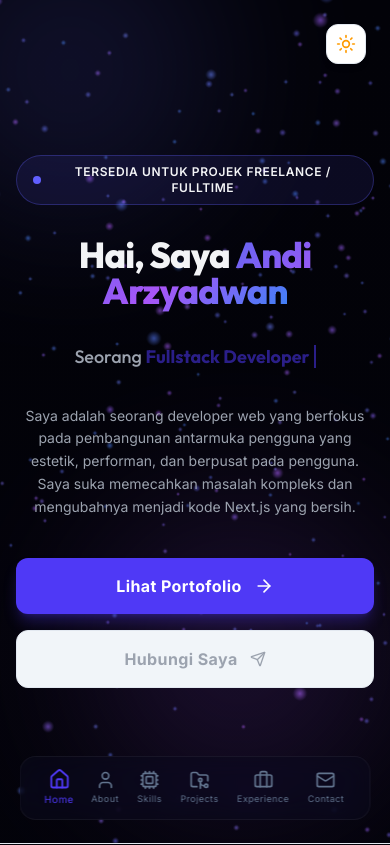
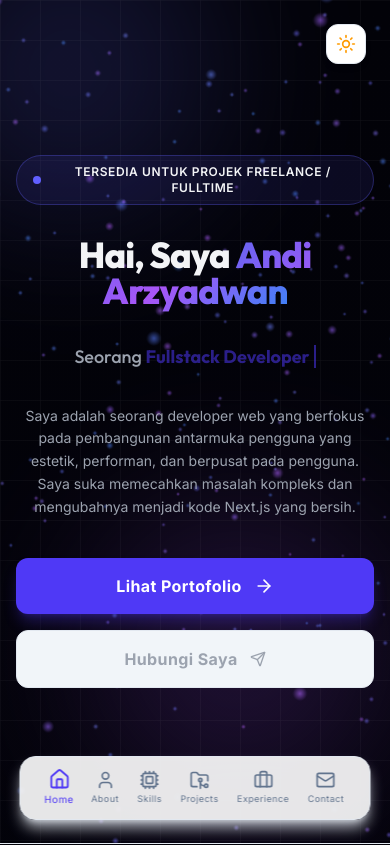
Before and after one commit to arzyadwan/Andi-Porto, a Next.js app: page / in a window 390 px wide. Shown: the top 845 px of the page. Built offline with nearby package versions, Linux system fonts and the light colour scheme.

Commit message:
fix: improve light mode styling across all components

```diff
--- a/src/app/globals.css
+++ b/src/app/globals.css
@@ -49,6 +49,15 @@ html, body {
   overflow-x: hidden;
 }
 
+/* Smooth transitions when switching themes (excluding transform/opacity to not break scroll animations) */
+*:not([class*="scroll-"]):not([class*="hero-anim"]),
+*:not([class*="scroll-"]):not([class*="hero-anim"])::before,
+*:not([class*="scroll-"]):not([class*="hero-anim"])::after {
+  transition-property: background-color, border-color, color, box-shadow, fill, stroke;
+  transition-duration: 0.25s;
+  transition-timing-function: ease;
+}
+
 /* Custom Scrollbar */
 ::-webkit-scrollbar {
   width: 6px;
@@ -76,10 +85,10 @@ html, body {
   backdrop-filter: blur(12px) saturate(180%);
   -webkit-backdrop-filter: blur(12px) saturate(180%);
   border: 1px solid var(--glass-border);
-  box-shadow: 0 4px 30px rgba(0, 0, 0, 0.03);
+  box-shadow: 0 2px 20px rgba(99, 102, 241, 0.06), 0 1px 4px rgba(0, 0, 0, 0.05);
 }
 .dark .glass-effect {
-  box-shadow: none;
+  box-shadow: 0 4px 30px rgba(0, 0, 0, 0.3);
 }
 
 .text-gradient {
@@ -102,12 +111,12 @@ html, body {
   height: 300px;
   border-radius: 50%;
   filter: blur(80px);
-  opacity: 0.08;
+  opacity: 0.12;
   pointer-events: none;
   z-index: 0;
 }
 .dark .glow-bg {
-  opacity: 0.15;
+  opacity: 0.18;
 }
 
 .glow-indigo {
--- a/src/components/Contact.tsx
+++ b/src/components/Contact.tsx
@@ -46,7 +46,7 @@ export default function Contact() {
       <div className="max-w-5xl mx-auto relative z-10">
         {/* Section Title */}
         <div ref={titleRef} className="scroll-fade-up flex flex-col mb-16">
-          <span className="text-xs uppercase tracking-widest text-indigo-505 dark:text-indigo-400 font-semibold mb-2">Kontak</span>
+          <span className="text-xs uppercase tracking-widest text-indigo-500 dark:text-indigo-400 font-semibold mb-2">Kontak</span>
           <h2 className="font-heading font-bold text-3xl sm:text-4xl text-text-primary">
             Hubungi Saya
           </h2>
@@ -98,7 +98,10 @@ export default function Contact() {
 
             {/* Availability Indicator */}
             <div className="p-4 rounded-2xl bg-indigo-500/5 border border-indigo-500/10 flex items-center gap-4">
-              <div className="w-3 h-3 rounded-full bg-emerald-500 animate-ping"></div>
+              <span className="relative flex h-3 w-3">
+                <span className="animate-ping absolute inline-flex h-full w-full rounded-full bg-emerald-400 opacity-75"></span>
+                <span className="relative inline-flex rounded-full h-3 w-3 bg-emerald-500"></span>
+              </span>
               <span className="text-xs font-semibold text-indigo-600 dark:text-indigo-300">
                 Membalas email Anda dalam kurun waktu 24 jam.
               </span>
--- a/src/components/Hero.tsx
+++ b/src/components/Hero.tsx
@@ -103,11 +103,11 @@ export default function Hero() {
       </div>
 
       {/* Decorative Grid SVG Pattern in Background */}
-      <div className="absolute inset-0 z-0 opacity-15 pointer-events-none flex items-center justify-center">
-        <svg width="100%" height="100%" xmlns="http://www.w3.org/2000/svg">
+      <div className="absolute inset-0 z-0 pointer-events-none flex items-center justify-center">
+        <svg width="100%" height="100%" xmlns="http://www.w3.org/2000/svg" className="opacity-[0.07] dark:opacity-[0.04]">
           <defs>
             <pattern id="grid" width="40" height="40" patternUnits="userSpaceOnUse">
-              <path d="M 40 0 L 0 0 0 40" fill="none" stroke="rgba(255,255,255,0.06)" strokeWidth="1" />
+              <path d="M 40 0 L 0 0 0 40" fill="none" stroke="currentColor" strokeWidth="1" />
             </pattern>
           </defs>
           <rect width="100%" height="100%" fill="url(#grid)" />
--- a/src/components/Projects.tsx
+++ b/src/components/Projects.tsx
@@ -345,12 +345,12 @@ export default function Projects() {
               <div className="h-56 relative w-full border-b border-slate-200 dark:border-slate-800/40 overflow-hidden">
                 <ProjectMockup id={project.id} />
                 {/* Hover Overlay */}
-                <div className="absolute inset-0 bg-slate-950/70 opacity-0 group-hover:opacity-100 flex items-center justify-center gap-4 transition-all duration-300">
+                <div className="absolute inset-0 bg-white/80 dark:bg-slate-950/80 opacity-0 group-hover:opacity-100 flex items-center justify-center gap-4 transition-all duration-300 backdrop-blur-sm">
                   <a
                     href={project.githubLink}
                     target="_blank"
                     rel="noopener noreferrer"
-                    className="p-3 rounded-full bg-slate-900 border border-slate-800 hover:border-indigo-500 text-slate-300 hover:text-white hover:scale-110 transition-all cursor-pointer"
+                    className="p-3 rounded-full bg-slate-100 dark:bg-slate-900 border border-slate-300 dark:border-slate-800 hover:border-indigo-500 text-slate-600 dark:text-slate-300 hover:text-indigo-600 dark:hover:text-white hover:scale-110 transition-all cursor-pointer"
                     title="View Source Code"
                   >
                     <GithubIcon className="w-5 h-5" />
@@ -360,7 +360,7 @@ export default function Projects() {
                       href={project.liveLink}
                       target="_blank"
                       rel="noopener noreferrer"
-                      className="p-3 rounded-full bg-slate-900 border border-slate-800 hover:border-indigo-500 text-slate-300 hover:text-white hover:scale-110 transition-all cursor-pointer"
+                      className="p-3 rounded-full bg-slate-100 dark:bg-slate-900 border border-slate-300 dark:border-slate-800 hover:border-indigo-500 text-slate-600 dark:text-slate-300 hover:text-indigo-600 dark:hover:text-white hover:scale-110 transition-all cursor-pointer"
                       title="View Live Demo"
                     >
                       <ExternalLink className="w-5 h-5" />
--- a/src/components/Sidebar.tsx
+++ b/src/components/Sidebar.tsx
@@ -87,7 +87,7 @@ export default function Sidebar() {
             </div>
           </div>
           <h2 className="font-heading font-bold text-xl text-text-primary tracking-wide">{personalInfo.name}</h2>
-          <p className="text-xs text-indigo-500 dark:text-indigo-400 font-medium tracking-wider uppercase mt-1">{personalInfo.title}</p>
+          <p className="text-xs text-indigo-500 font-medium tracking-wider uppercase mt-1">{personalInfo.title}</p>
         </div>
 
         {/* Navigation Menu */}
@@ -147,7 +147,7 @@ export default function Sidebar() {
       </aside>
 
       {/* Mobile Sticky Navigation (Bottom overlay, visible only on mobile/tablet) */}
-      <div className="lg:hidden fixed bottom-6 left-1/2 -translate-x-1/2 w-[90%] max-w-[420px] h-16 glass-effect border border-slate-200 dark:border-slate-800/50 rounded-2xl flex items-center justify-around px-4 py-2 z-50 shadow-lg dark:shadow-2xl shadow-indigo-950/10 dark:shadow-black/50">
+      <div className="lg:hidden fixed bottom-6 left-1/2 -translate-x-1/2 w-[90%] max-w-[420px] h-16 bg-white/90 dark:bg-slate-950/90 backdrop-blur-xl border border-slate-200 dark:border-slate-800/50 rounded-2xl flex items-center justify-around px-4 py-2 z-50 shadow-lg shadow-slate-200/80 dark:shadow-black/50">
         {menuItems.map((item) => {
           const Icon = item.icon;
           const isActive = activeSection === item.id;
```
